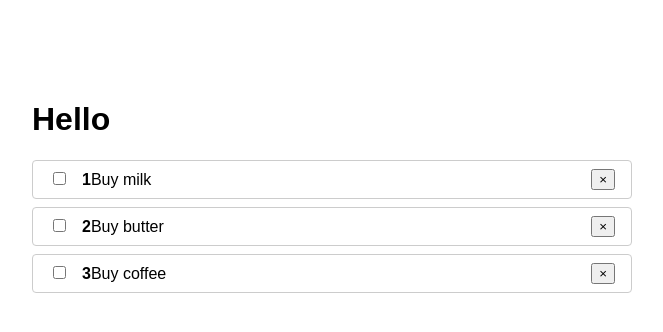
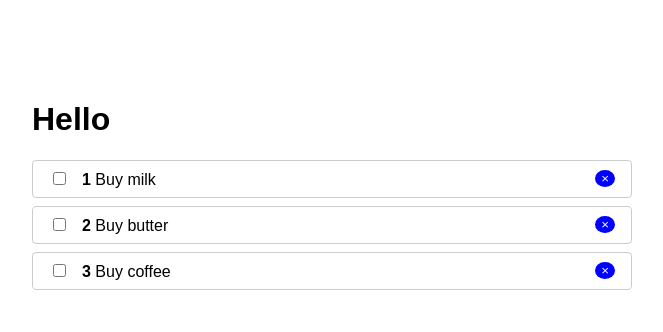
Before and after one commit to ukioxz/Note-app-react, a React (Create React App) app in the folder note-app/: page / in a window 1280 px wide. Shown: the top 332 px of the page, without its empty margins (308-971 px from the left). Built offline with nearby package versions, Linux system fonts and the light colour scheme.

Commit message:
Fix completed method

```diff
--- a/note-app/src/App.js
+++ b/note-app/src/App.js
@@ -4,15 +4,24 @@
 import TodoList from './todo/todo'
 
 function App() {
-  const todos = [
+  const [todos, setTodos] = React.useState([
     {id:1, completed: false, title: 'Buy milk'},
     {id:2, completed: false, title: 'Buy butter'},
     {id:3, completed: false, title: 'Buy coffee'}
-  ]
+  ]);
+
+  function toggleTodo(id) {
+    setTodos(todos.map(todo => {
+      if (todo.id === id) {
+        todo.completed = !todo.completed;
+      }
+      return todo;
+    })
+  )}
   return (
     <div className='wrapper'>
     <h1>Hello</h1>
-    <TodoList todos={todos}/>
+    <TodoList todos={todos} onToggle={toggleTodo}/>
     </div>
   );
 }
--- a/note-app/src/index.css
+++ b/note-app/src/index.css
@@ -8,3 +8,12 @@
   margin: 0 auto;
   width: 600px;
 }
+.rm{
+  background: blue;
+  border-radius: 50%;
+  color: white;
+  border: none;
+}
+.done{
+  text-decoration: line-through;
+}
--- a/note-app/src/todo/todo.js
+++ b/note-app/src/todo/todo.js
@@ -9,12 +9,14 @@
   }
 };
 
-export default function TodoList(props) {
+function TodoList(props) {
   return (
     <ul style={styles.ul}>
     {props.todos.map((todo, index) => {
-      return <TodoItem todo={todo} key={todo.id} index={index}/>
+      return <TodoItem todo={todo} key={todo.id} index={index} onChange={props.onToggle}/>
     })}
     </ul>
   )
 };
+
+export default  TodoList;
--- a/note-app/src/todo/todoItem.js
+++ b/note-app/src/todo/todoItem.js
@@ -15,15 +15,24 @@
   }
 }
 
-function TodoItem({todo, index}) {
+function TodoItem({todo, index, onChange}) {
+  const classes = [];
+  if(todo.completed){
+    classes.push('done')
+  }
   return(
   <li style={styles.li}>
-  <span>
-  <input type="checkBox" style={styles.input}/>
+  <span className={classes.join(' ')}>
+  <input
+  type="checkBox"
+  checked={todo.completed}
+  style={styles.input}
+  onChange={() => onChange(todo.id)}/>
   <strong>{index + 1}</strong>
+   &nbsp;
   {todo.title}
   </span>
-  <button>&times;</button>
+  <button className='rm'>&times;</button>
   </li>
 );
 }
```
